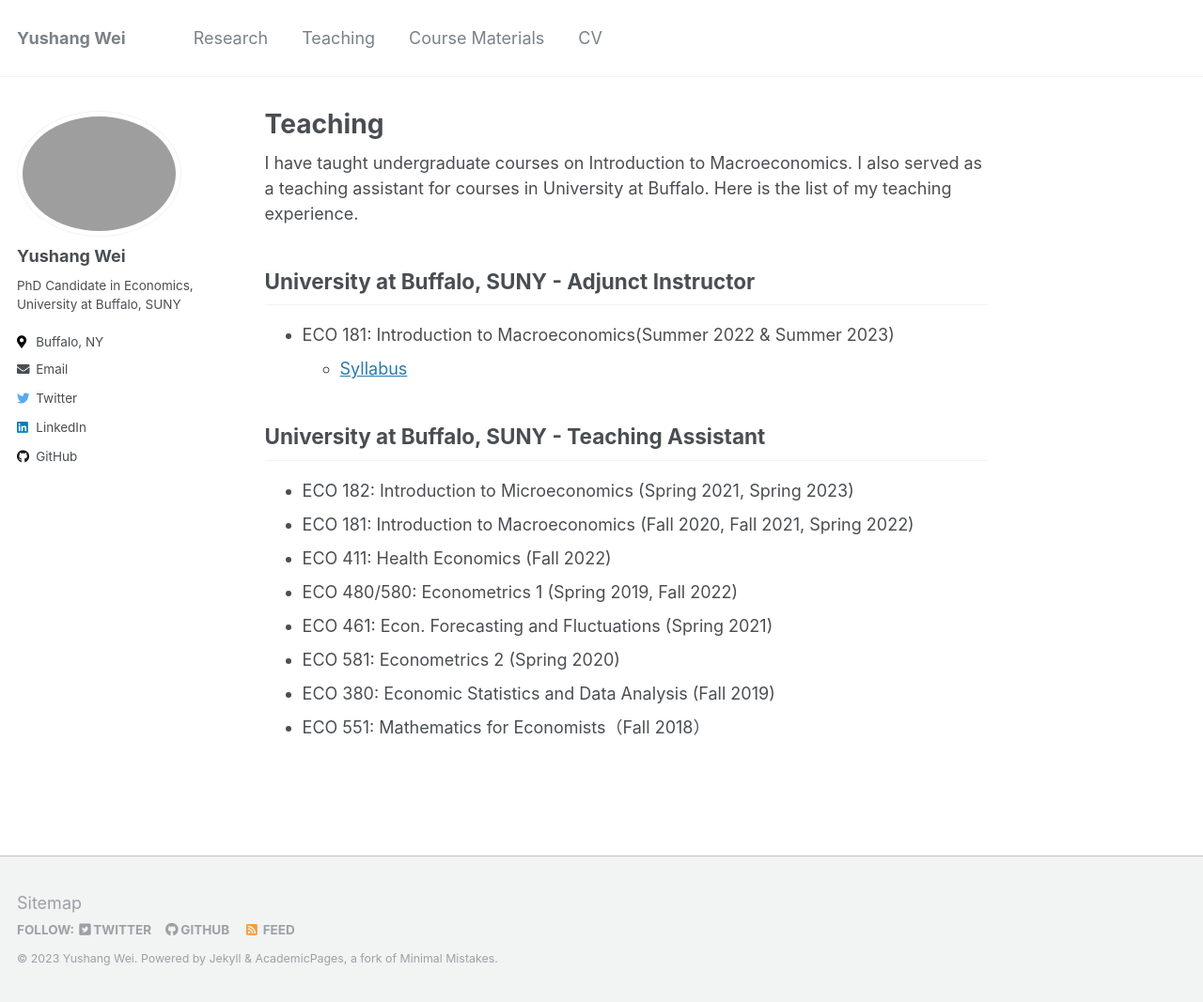
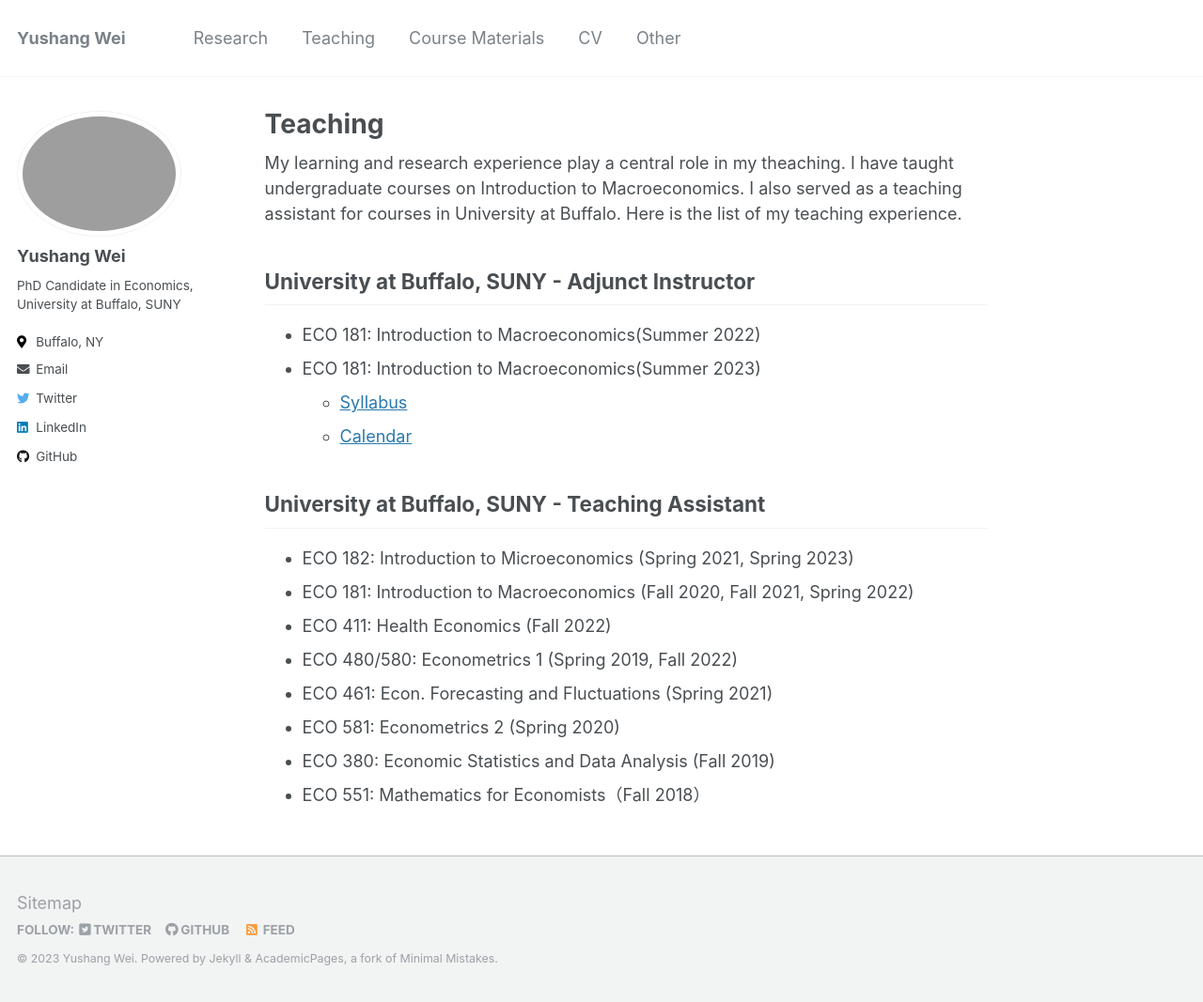
Before and after one commit to yushang1994/yushangw, a Jekyll site: the page built from _pages/teaching.md, in a window 1280 px wide and 1067 px high. Shown: the whole window at 94% size. Built offline with Jekyll 4.4.1, drawn with Linux system fonts in a browser that asks for light colours.

Commit message:
add page

```diff
--- a/_data/navigation.yml
+++ b/_data/navigation.yml
@@ -11,3 +11,6 @@
 
   - title: "CV"
     url: /cv/
+
+  - title: "Other"
+    url: /other/
--- a/_pages/teaching.md
+++ b/_pages/teaching.md
@@ -3,12 +3,14 @@
 title: "Teaching"
 ---
 
- I have taught undergraduate courses on Introduction to Macroeconomics. I also served as a teaching assistant for courses in University at Buffalo. Here is the list of my teaching experience.
+ My learning and research experience play a central role in my theaching. I have taught undergraduate courses on Introduction to Macroeconomics. I also served as a teaching assistant for courses in University at Buffalo. Here is the list of my teaching experience.
 
 
 ## University at Buffalo, SUNY - Adjunct Instructor
-- ECO 181: Introduction to Macroeconomics(Summer 2022 & Summer 2023)
+- ECO 181: Introduction to Macroeconomics(Summer 2022)
+- ECO 181: Introduction to Macroeconomics(Summer 2023)
     - [Syllabus](/yushangw/files/pdf/teaching/Syllabus_ECO_181_Summer_2023.pdf)
+    - [Calendar](/yushangw/files/pdf/teaching-materials/ECO_181_2023_Summer_Calendar.pdf)
 
 ## University at Buffalo, SUNY - Teaching Assistant
 - ECO 182: Introduction to Microeconomics (Spring 2021, Spring 2023)
```
Also changed, not shown: _pages/cv.md (+1 -1 lines), _pages/other.md (added, +20 -0 lines), _pages/publications.md (+1 -0 lines).
